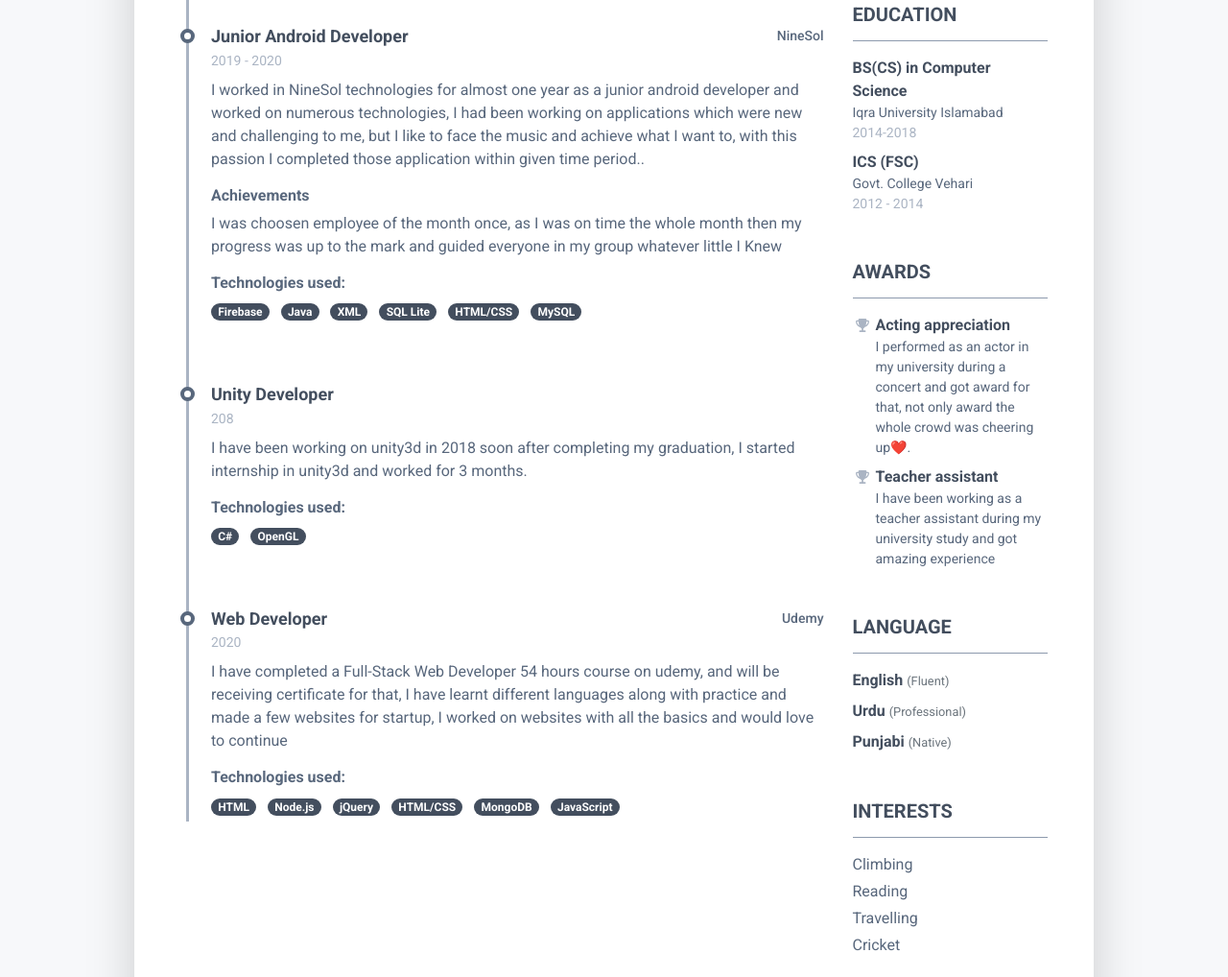
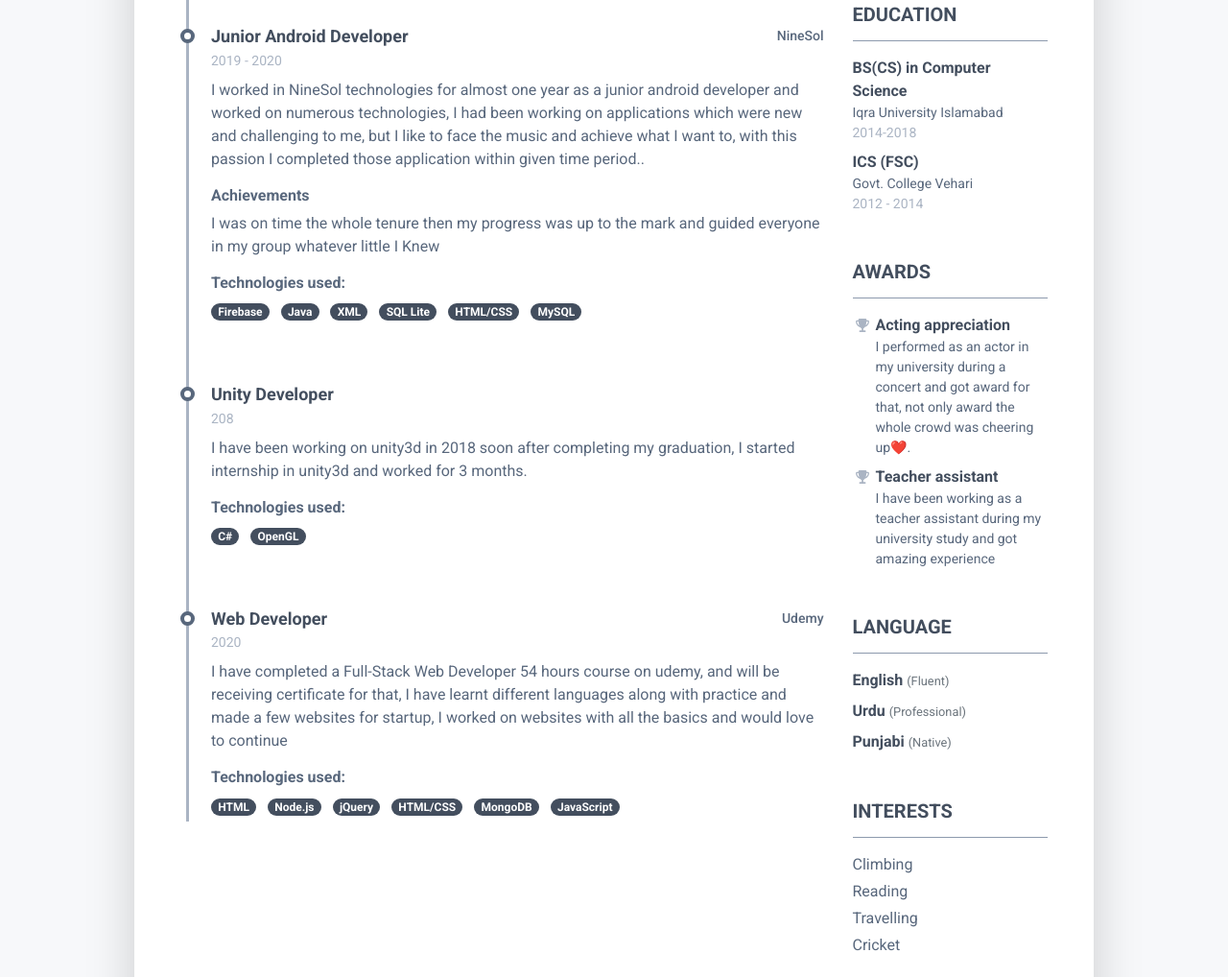
Before and after one commit to MajidAli2006/MajidAliResume, a plain HTML site: page index.html in a window 1280 px wide. Shown: the part 1060-2078 px from the top of the page at 96% size. Drawn offline with Linux system fonts and the light colour scheme.

Commit message:
Update index.html

```diff
--- a/index.html
+++ b/index.html
@@ -108,7 +108,7 @@
 									    <div class="resume-timeline-item-desc">
 										    <p>I worked in NineSol technologies for almost one year as a junior android developer and worked on numerous technologies, I had been working on    applications which were new and challenging  to me, but I like to face the music and achieve what I want to, with this passion I completed those application within given time period..</p>
 										    <h4 class="resume-timeline-item-desc-heading font-weight-bold">Achievements</h4>
-										    <p>I was choosen employee of the month once, as I was on time the whole month then my progress was up to the mark and guided everyone in my group whatever little I Knew</p>
+										    <p>I was on time the whole tenure then my progress was up to the mark and guided everyone in my group whatever little I Knew</p>
 										    <h4 class="resume-timeline-item-desc-heading font-weight-bold">Technologies used:</h4>
 										    <ul class="list-inline">
 											    <li class="list-inline-item"><span class="badge badge-primary badge-pill">Firebase</span></li>
```
